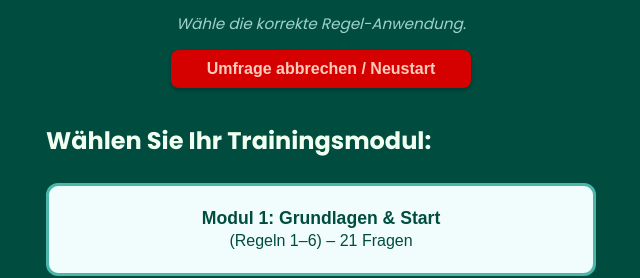
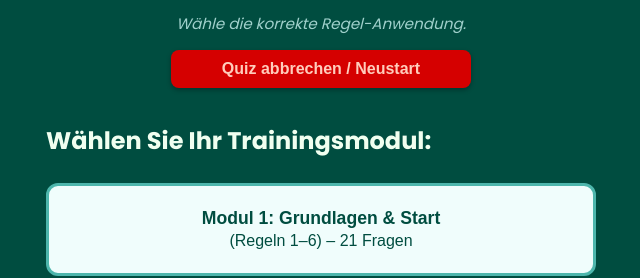
Before and after one commit to jmp-74/Golf, a plain HTML site: page index.html in a window 1280 px wide. Shown: the part 270-548 px from the top of the page, 319-959 px from the left. Drawn offline with Linux system fonts and the light colour scheme.

Commit message:
Fix button text in index.html

```diff
--- a/index.html
+++ b/index.html
@@ -18,7 +18,7 @@
         <p class="subtitle">Wähle die korrekte Regel-Anwendung.</p>
 
         <div id="reset-area">
-            <button id="reset-top-btn">Umfrage abbrechen / Neustart</button>
+            <button id="reset-top-btn">Quiz abbrechen / Neustart</button>
         </div>
 
         <div id="quiz-area">
```
